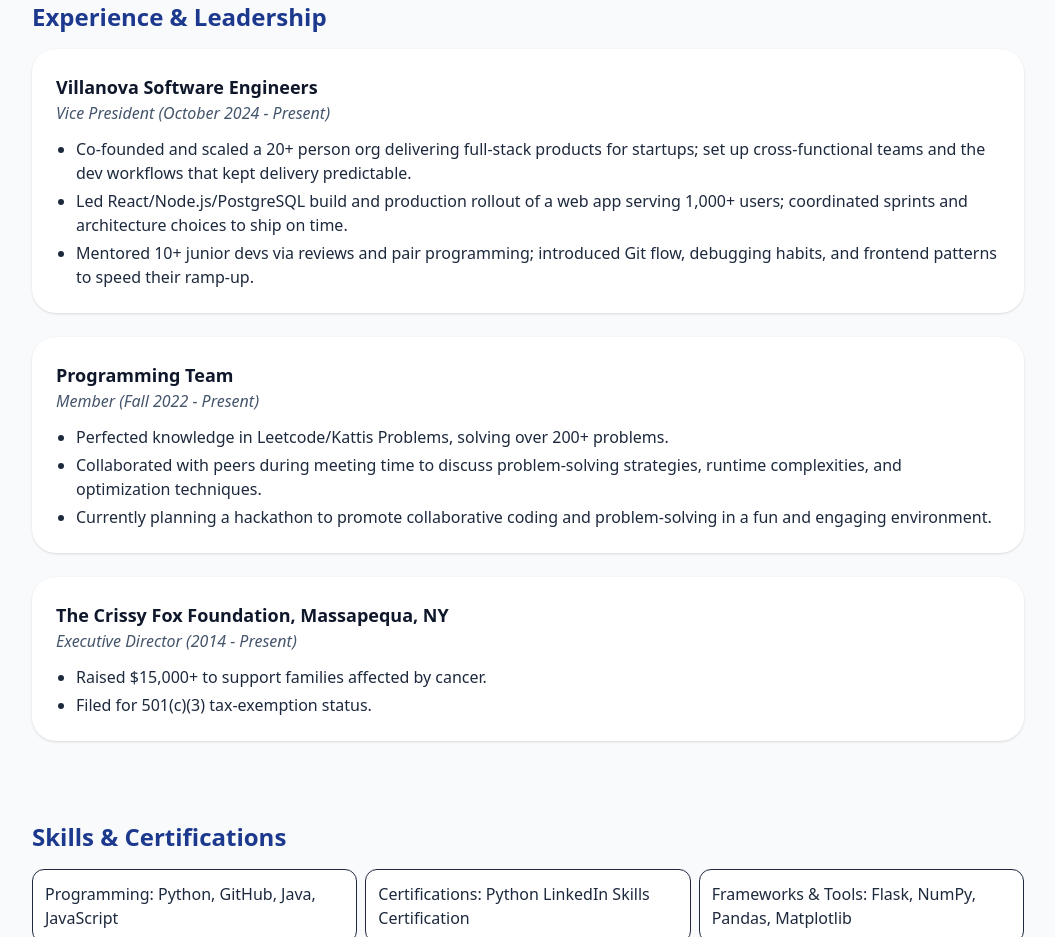
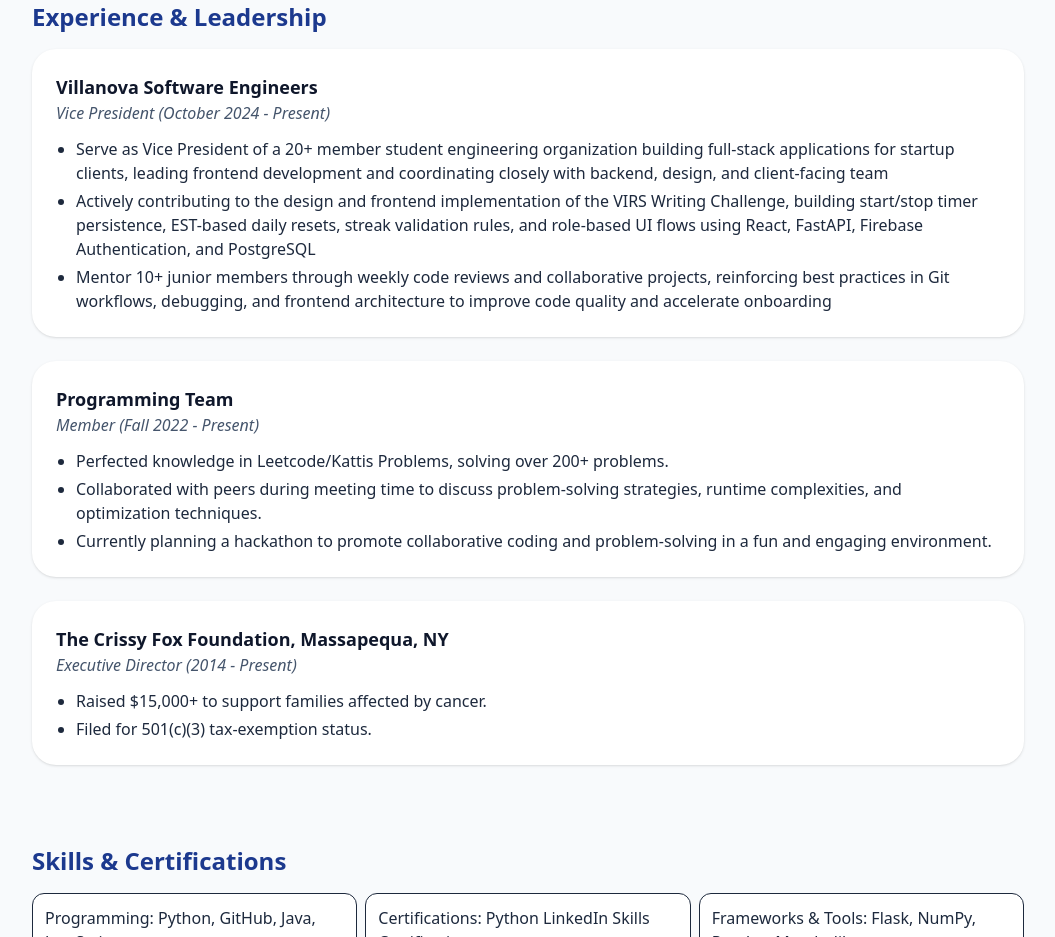
Before and after one commit to ofox24/WebPortfolio, a React (Vite) app: page / in a window 1280 px wide. Shown: the part 1520-2457 px from the top of the page, without its empty margins (112-1167 px from the left). Built offline with nearby package versions, Linux system fonts and the light colour scheme.

Commit message:
Update Experience.jsx

```diff
--- a/src/sections/Experience.jsx
+++ b/src/sections/Experience.jsx
@@ -8,12 +8,12 @@
           <h3 className="text-lg font-semibold">Villanova Software Engineers</h3>
           <p className="text-slate-600 italic">Vice President (October 2024 - Present)</p>
           <ul className="mt-3 list-disc pl-5 space-y-1 text-slate-800">
-            <li>Co-founded and scaled a 20+ person org delivering full-stack products for startups; set up cross-functional teams and the dev workflows that kept delivery predictable.
+            <li>Serve as Vice President of a 20+ member student engineering organization building full-stack applications for startup clients, leading frontend development and coordinating closely with backend, design, and client-facing team
 
 
 </li>
-            <li>Led React/Node.js/PostgreSQL build and production rollout of a web app serving 1,000+ users; coordinated sprints and architecture choices to ship on time.</li>
-            <li>Mentored 10+ junior devs via reviews and pair programming; introduced Git flow, debugging habits, and frontend patterns to speed their ramp-up.</li>
+            <li>Actively contributing to the design and frontend implementation of the VIRS Writing Challenge, building start/stop timer persistence, EST-based daily resets, streak validation rules, and role-based UI flows using React, FastAPI, Firebase Authentication, and PostgreSQL</li>
+            <li>Mentor 10+ junior members through weekly code reviews and collaborative projects, reinforcing best practices in Git workflows, debugging, and frontend architecture to improve code quality and accelerate onboarding</li>
           </ul>
         </div>
 
```
